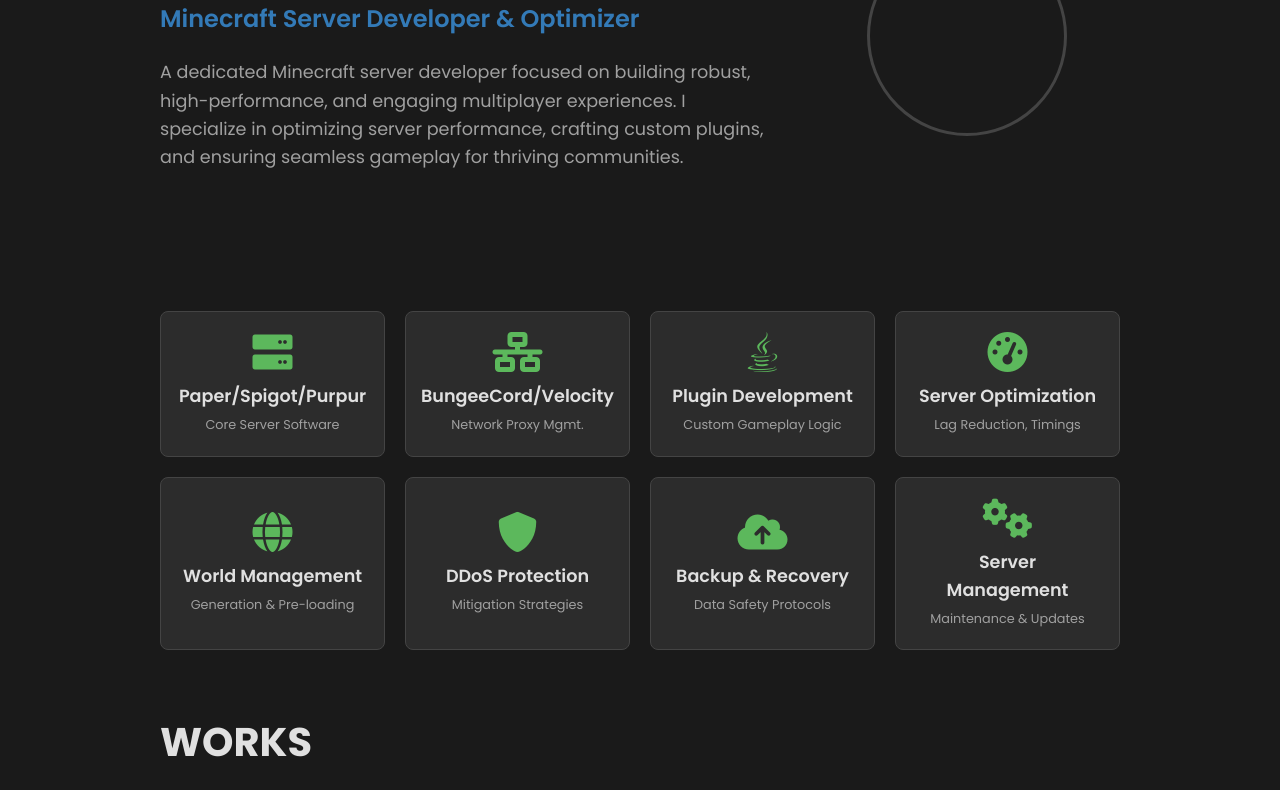
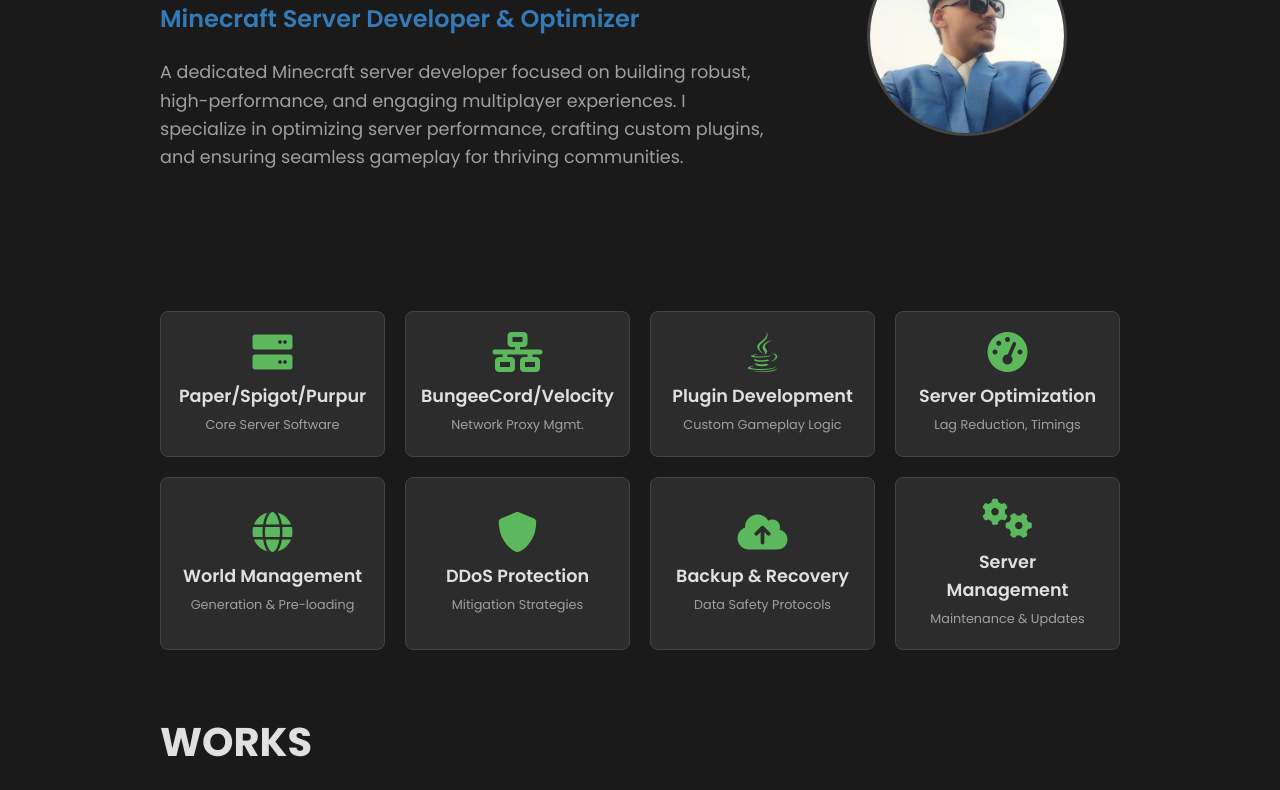
Before and after one commit to oshanisvoid/PortfolioOshan, a plain HTML site: page index.html in a window 1280 px wide. Shown: the part 259-1049 px from the top of the page. Drawn offline with Linux system fonts and the light colour scheme.

Commit message:
Update index.html

```diff
--- a/index.html
+++ b/index.html
@@ -31,7 +31,7 @@
                 <p>A dedicated Minecraft server developer focused on building robust, high-performance, and engaging multiplayer experiences. I specialize in optimizing server performance, crafting custom plugins, and ensuring seamless gameplay for thriving communities.</p>
             </div>
             <div class="hero-image">
-                <img src="Photos/oshan.png" alt="Oshan Illustration">
+                <img src="oshan.png" alt="Oshan Illustration">
             </div>
         </section>
 
```
